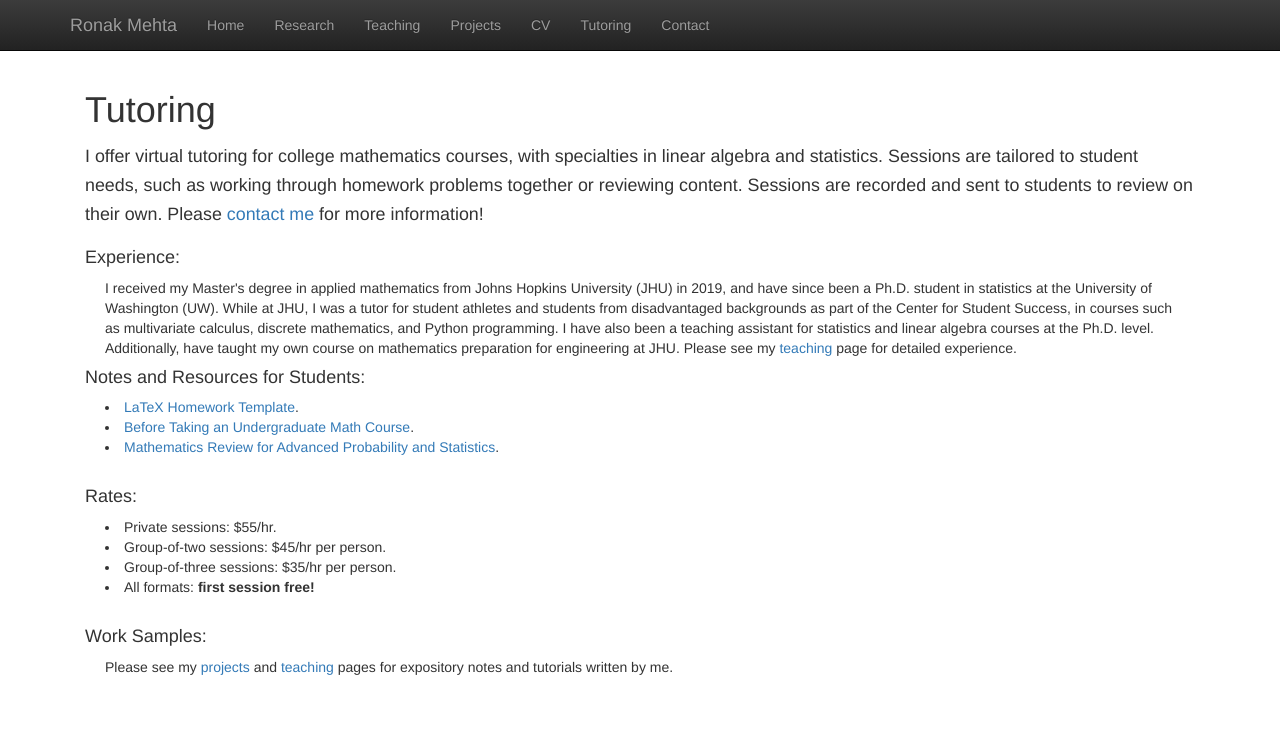
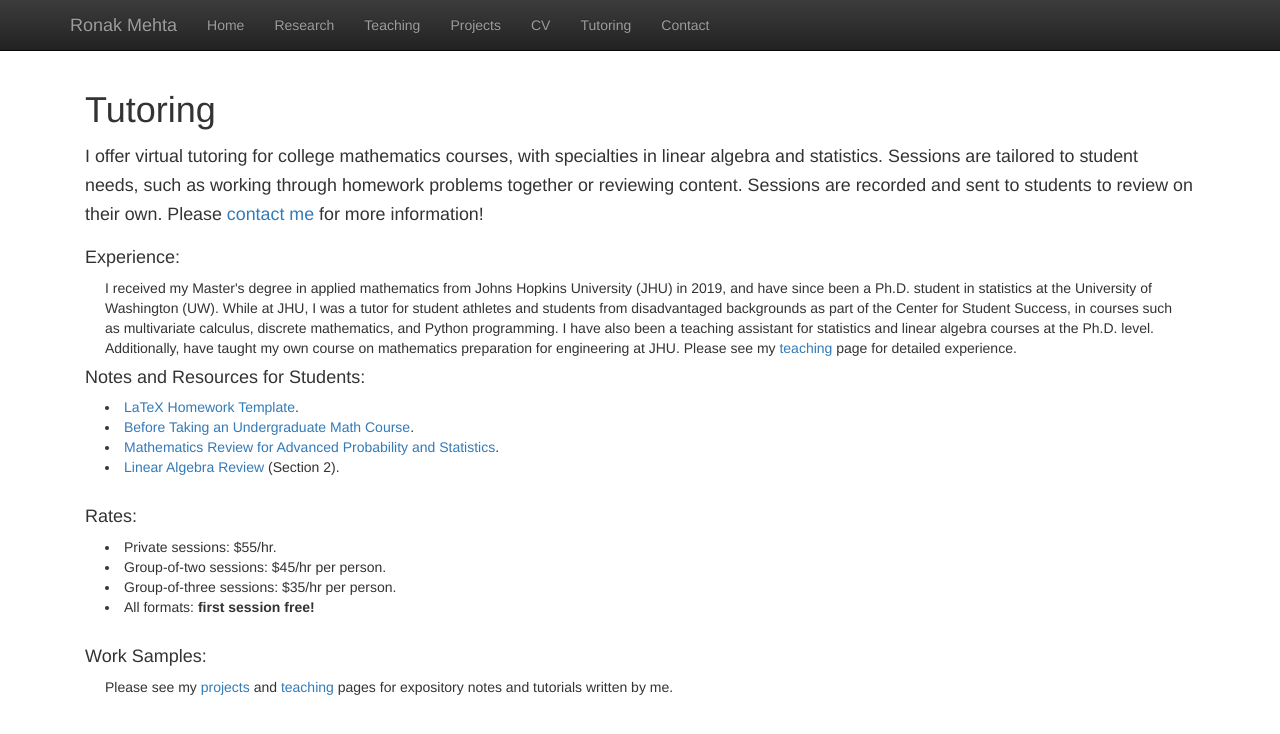
Before and after one commit to shreyap18/shreyap18.github.io, a Jekyll site: the page built from tutoring.html, in a window 1280 px wide. Shown: the top 734 px of the page. Built offline with Jekyll 4.4.1, drawn with Linux system fonts in a browser that asks for light colours; nearby versions of some CDN libraries; library files that are not in the unit come from our copies.

Commit message:
Added linear algebra review notes.

```diff
--- a/projects.html
+++ b/projects.html
@@ -33,7 +33,7 @@ title: 'Projects'
             <li> <a href="projects/cse517_final_report.pdf">Project write-up</a>.
         </ul>
     </li>
-    <li style="padding:0px;margin:0px 0px 0px;"> <i>Designing a Tetric Controller with Cross Entropy Method (CEM)
+    <li style="padding:0px;margin:0px 0px 0px;"> <i>Designing a Tetris Controller with Cross Entropy Method (CEM)
             Optimization</i>. Joint work with <a href="https://github.com/cailinw">Cailin Winston</a> and <a
             href="https://github.com/ptrmcl">Peter Michael</a>.
         <ul>
--- a/tutoring.html
+++ b/tutoring.html
@@ -32,6 +32,9 @@ title: 'Tutoring'
     <li style="padding:0px;margin:0px 20px 0px;"> <a href="projects/Prob_Stat_Math_Review.pdf">Mathematics Review for
             Advanced Probability and Statistics</a>.
     </li>
+    <li style="padding:0px;margin:0px 20px 0px;"> <a href="projects/An_Alternative_Exposition_of_PCA.pdf">Linear Algebra
+            Review</a> (Section 2).
+    </li>
     <br />
 </p>
 
```
